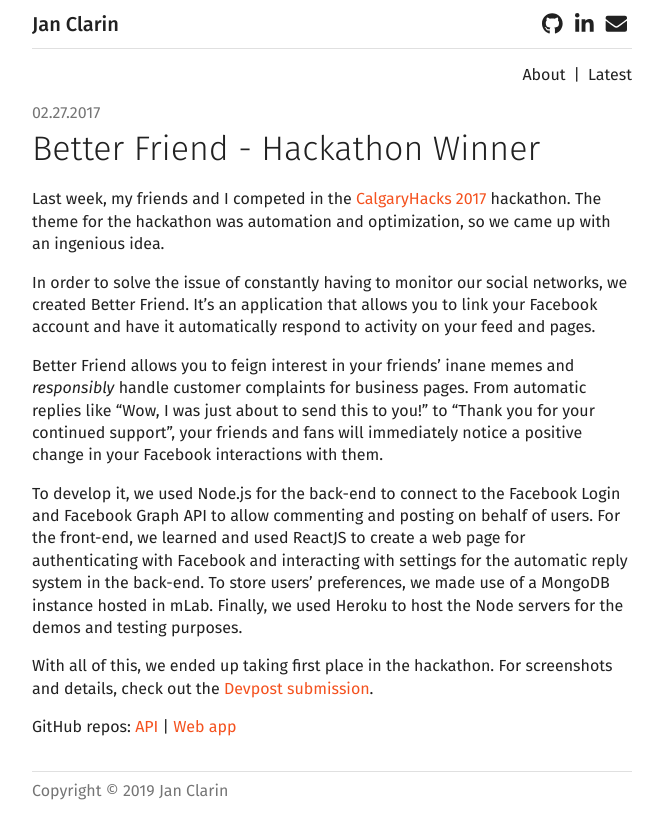
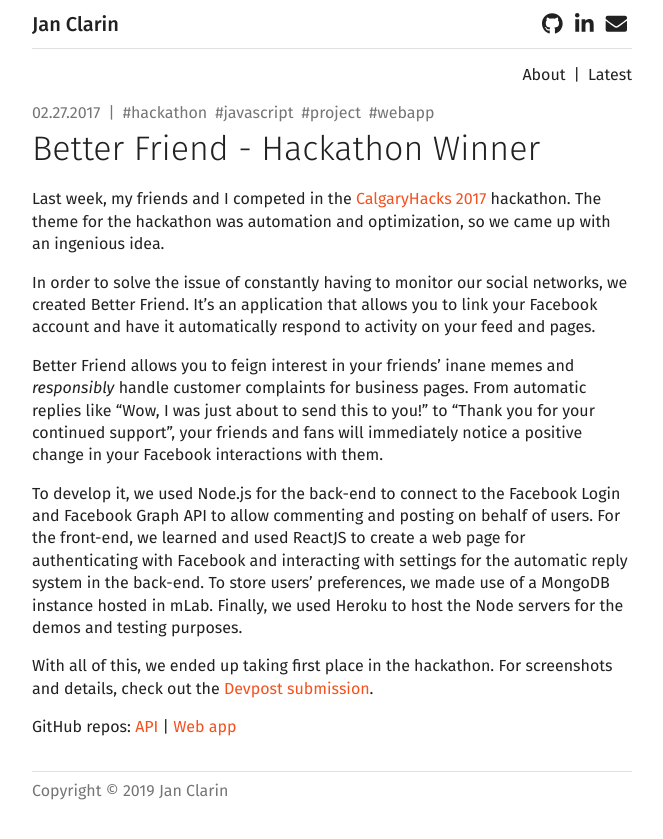
Before and after one commit to janclarin/janclarin.github.io, a Jekyll site: the page built from _posts/2017-02-27-better-friend.md, in a window 1280 px wide. Shown: the top 839 px of the page, without its empty margins (308-971 px from the left). Built offline with Jekyll 4.4.1, drawn with Linux system fonts in a browser that asks for light colours; nearby versions of some CDN libraries.

Commit message:
Display post tags in post-meta.html

```diff
--- /dev/null
+++ b/_includes/post-meta.html
@@ -0,0 +1,28 @@
+{%- assign date = include.date -%}
+{%- assign tags = include.tags -%}
+{%- if tags and tags.size > 0 -%}
+  {%- assign sorted_tags = tags | sort -%}
+{% endif -%}
+
+<div class="post-meta">
+  {%- if date -%}
+  <time
+    class="post-date dt-published"
+    datetime="{{ date | date_to_xmlschema }}"
+    itemprop="datePublished">
+    {{ date | date: "%m.%d.%Y" }}
+  </time>
+  {%- endif -%}
+  {%- if date and sorted_tags -%}
+  <span class="post-meta-divider">|</span>
+  {%- endif -%}
+  {%- if sorted_tags -%}
+  <ul class="post-tags">
+    {%- for tag in sorted_tags -%}
+    <li class="post-tag">
+      <a class="post-tag-link">#{{ tag }}</a>
+    </li>
+    {%- endfor -%}
+  </ul>
+  {%- endif -%}
+</div>
--- a/_layouts/post.html
+++ b/_layouts/post.html
@@ -4,14 +4,7 @@ layout: default
 
 <article class="h-entry" itemscope itemtype="http://schema.org/BlogPosting">
   <header class="post-header">
-    <span class="post-meta">
-      <time
-          class="dt-published"
-          datetime="{{ page.date | date_to_xmlschema }}"
-          itemprop="datePublished">
-        {{ page.date | date: "%m.%d.%Y" }}
-      </time>
-    </span>
+    {%- include post-meta.html date=page.date tags=page.tags -%}
     <h1 class="post-title p-name" itemprop="name headline">
       {{ page.title | escape }}
     </h1>
--- a/_sass/partials/_layout.scss
+++ b/_sass/partials/_layout.scss
@@ -84,6 +84,26 @@
   margin-bottom: 0;
 }
 
+.post-meta {
+  display: flex;
+}
+
+.post-meta-divider {
+  margin: 0 $spacing-unit / 2;
+}
+
+.post-tags {
+  display: flex;
+}
+
+.post-tag {
+  margin: 0 $spacing-unit / 4;
+
+  &:first-child {
+    margin-left: 0;
+  }
+}
+
 .profile-image {
   border-radius: 100%;
   display: block;
```
Also changed, not shown: _includes/posts.html (+2 -6 lines).
